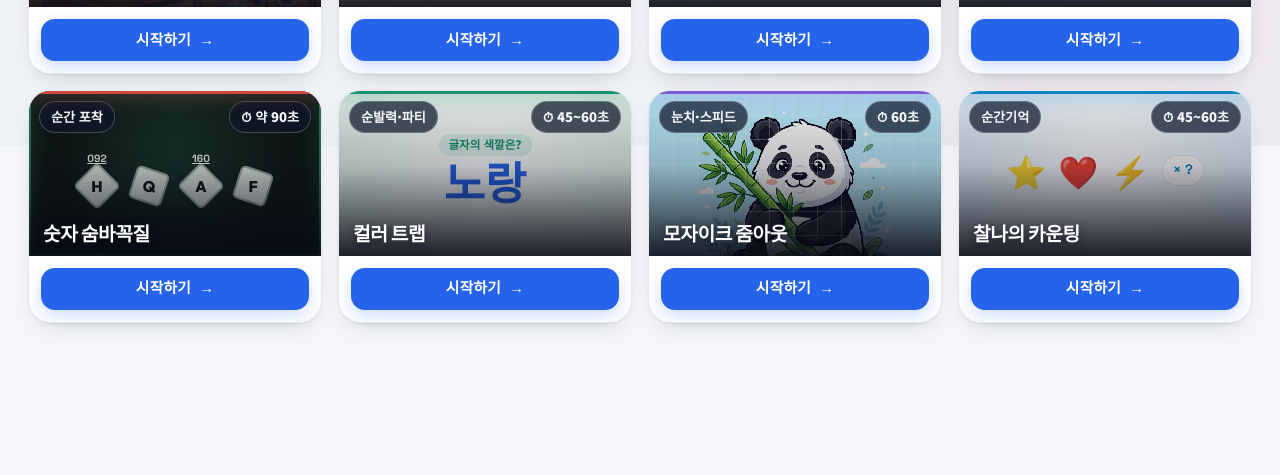
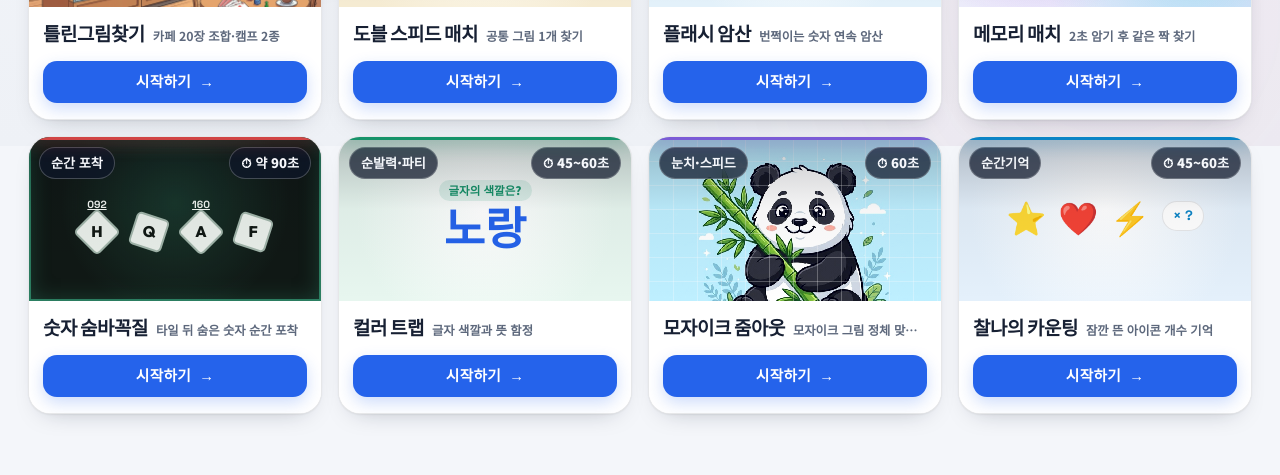
Before and after one commit to obmaz/possiblemission, a plain HTML site: page index.html in a window 1280 px wide. Shown: the part 654-1129 px from the top of the page. Before the commit the page ends 1038 px from the top, so only its background shows below. Drawn offline with Linux system fonts and the light colour scheme; a web font is replaced by a local one.

Commit message:
feat(lobby): expand white card footer and add inline summary next to title

```diff
--- a/js/app.js
+++ b/js/app.js
@@ -55,7 +55,7 @@ const GAME_CATALOG = [
     art: 'dobble',
     tag: '순발력',
     timeHint: '45~75초',
-    hook: '· 두 카드 속 공통 그림 1개 찾기\n· 겹치는 아이콘 빠르게 터치',
+    hook: '· 공통 그림 1개 찾기\n· 겹치는 아이콘 빠르게 터치',
     defaultMode: DOBBLE_SETUP_MODE,
     modes: dobbleCatalogModes(),
     resolveMode: (id) => (parseDobbleMode(id) ? { id, label: dobbleModeLabel(id), thumb: null } : null),
@@ -574,6 +574,10 @@ function renderGameGrid() {
     const mediaHtml =
       CARD_ART[game.art] ||
       `<img class="game-card__img" src="${thumb}" alt="${escapeHtml(game.title)} 미리보기" loading="lazy" />`;
+    const firstSummary = String(game.hook || '')
+      .split('\n')[0]
+      .replace(/^·\s*/, '')
+      .trim();
 
     card.innerHTML = `
       <div class="game-card__media">
@@ -583,12 +587,13 @@ function renderGameGrid() {
           <span class="game-card__tag">${game.tag}</span>
           <span class="game-card__time">⏱ ${game.timeHint}</span>
         </div>
-        <div class="game-card__pb-bar">
-          <h2 class="game-card__title">${game.title}</h2>
-        </div>
       </div>
 
       <div class="game-card__body">
+        <div class="game-card__pb-bar">
+          <h2 class="game-card__title">${game.title}</h2>
+          <span class="game-card__summary">${escapeHtml(firstSummary)}</span>
+        </div>
         <button type="button" class="game-card__play" data-launch-game>
           <span>시작하기</span>
           <span aria-hidden="true">→</span>
--- a/styles/main.css
+++ b/styles/main.css
@@ -879,47 +879,7 @@ textarea:focus-visible {
   color: var(--neon-cyan);
 }
 
-/* Shared Party Mode MC Team Scoreboard */
-.party-board {
-  width: 100%;
-  display: flex;
-  flex-wrap: wrap;
-  align-items: center;
-  justify-content: space-between;
-  gap: 8px;
-}
-
-.party-board__hint {
-  font-size: 0.78rem;
-  font-weight: 700;
-  color: var(--text-muted);
-}
-
-.party-board__teams {
-  display: grid;
-  grid-template-columns: repeat(4, minmax(0, 1fr));
-  gap: 8px;
-  flex: 1 1 320px;
-}
-
-.party-team-btn {
-  display: flex;
-  align-items: center;
-  justify-content: space-between;
-  padding: 8px 12px;
-  border-radius: var(--radius-sm);
-  border: 1.5px solid color-mix(in srgb, var(--team-color) 40%, transparent);
-  background: color-mix(in srgb, var(--team-color) 8%, #ffffff);
-  color: var(--team-color);
-  font-size: 0.85rem;
-  font-weight: 800;
-  cursor: pointer;
-}
-
-.party-team-btn__pts {
-  font-family: var(--font-mono);
-  font-size: 1rem;
-}
+/* Shared Party Mode helper removed (no team scoreboard) */
 
 /* Letter-tile wall preview for the Despair Fortress card */
 .game-card__tile-art {
@@ -982,7 +942,7 @@ textarea:focus-visible {
 .game-card__media-scrim {
   position: absolute;
   inset: 0;
-  background: linear-gradient(180deg, rgba(7, 9, 20, 0.08) 0%, rgba(7, 9, 20, 0.26) 45%, rgba(7, 9, 20, 0.9) 100%);
+  background: linear-gradient(180deg, rgba(7, 9, 20, 0.24) 0%, rgba(7, 9, 20, 0.04) 44%, transparent 100%);
   pointer-events: none;
 }
 
@@ -1011,32 +971,46 @@ textarea:focus-visible {
   color: var(--text-on-image);
 }
 
+.game-card__body {
+  flex: 1 1 auto;
+  padding: 16px 14px 16px;
+  background: #ffffff;
+  display: flex;
+  flex-direction: column;
+  justify-content: space-between;
+  gap: 14px;
+}
+
 .game-card__pb-bar {
-  position: absolute;
-  bottom: 10px;
-  left: 14px;
-  right: 14px;
-  display: flex;
-  align-items: center;
-  justify-content: flex-start;
-  z-index: 2;
+  display: flex;
+  flex-wrap: nowrap;
+  align-items: baseline;
+  gap: 4px 8px;
+  min-width: 0;
 }
 
 .game-card__pb-bar .game-card__title {
   margin: 0;
+  flex-shrink: 0;
+  white-space: nowrap;
   font-family: var(--font-display);
-  font-size: clamp(1.02rem, 0.9vw + 0.6rem, 1.2rem);
+  font-size: clamp(1.04rem, 0.9vw + 0.6rem, 1.18rem);
   font-weight: 800;
-  color: #ffffff;
+  color: var(--text-primary);
   letter-spacing: -0.02em;
   line-height: 1.25;
-  text-shadow: 0 2px 8px rgba(7, 9, 20, 0.6);
-}
-
-.game-card__body {
-  padding: 12px;
-  display: flex;
-  flex-direction: column;
+}
+
+.game-card__summary {
+  min-width: 0;
+  overflow: hidden;
+  text-overflow: ellipsis;
+  white-space: nowrap;
+  font-size: 0.77rem;
+  font-weight: 600;
+  color: var(--text-muted);
+  line-height: 1.3;
+  word-break: keep-all;
 }
 
 .game-card__play {
```
